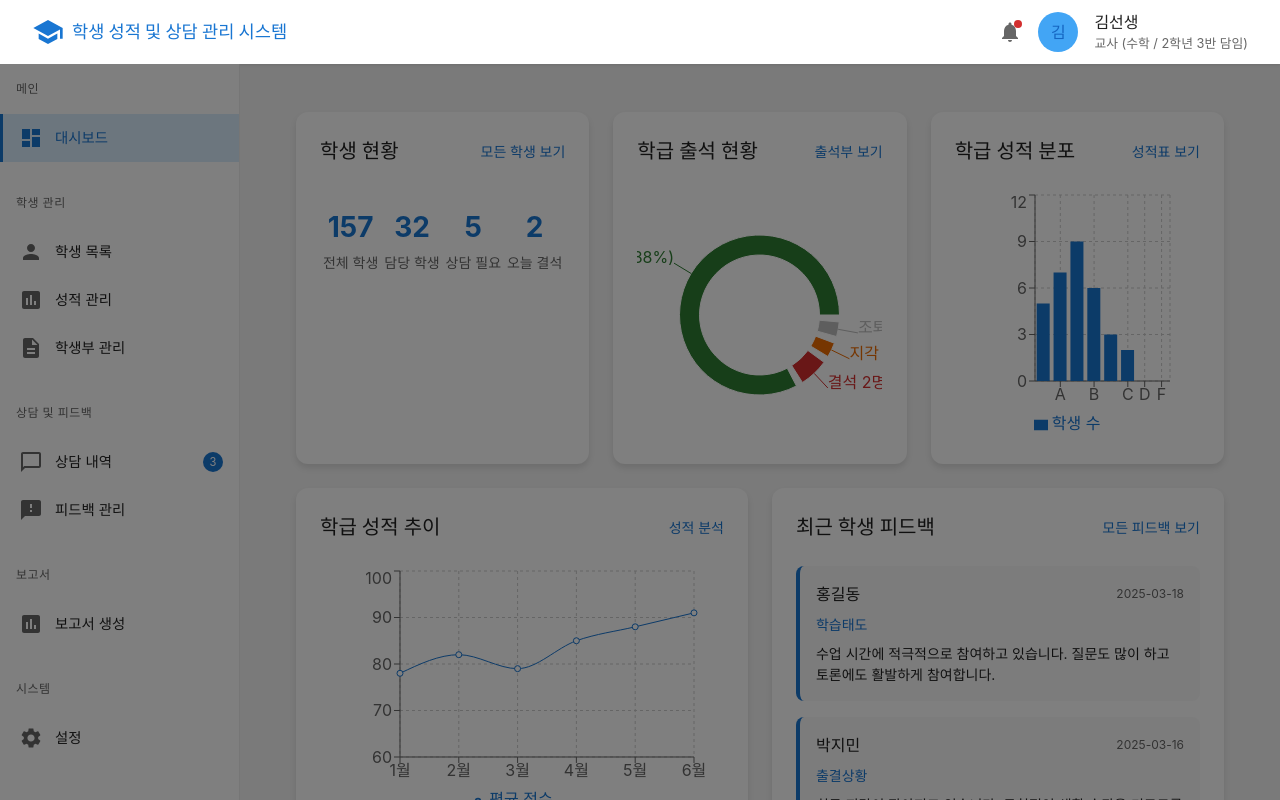
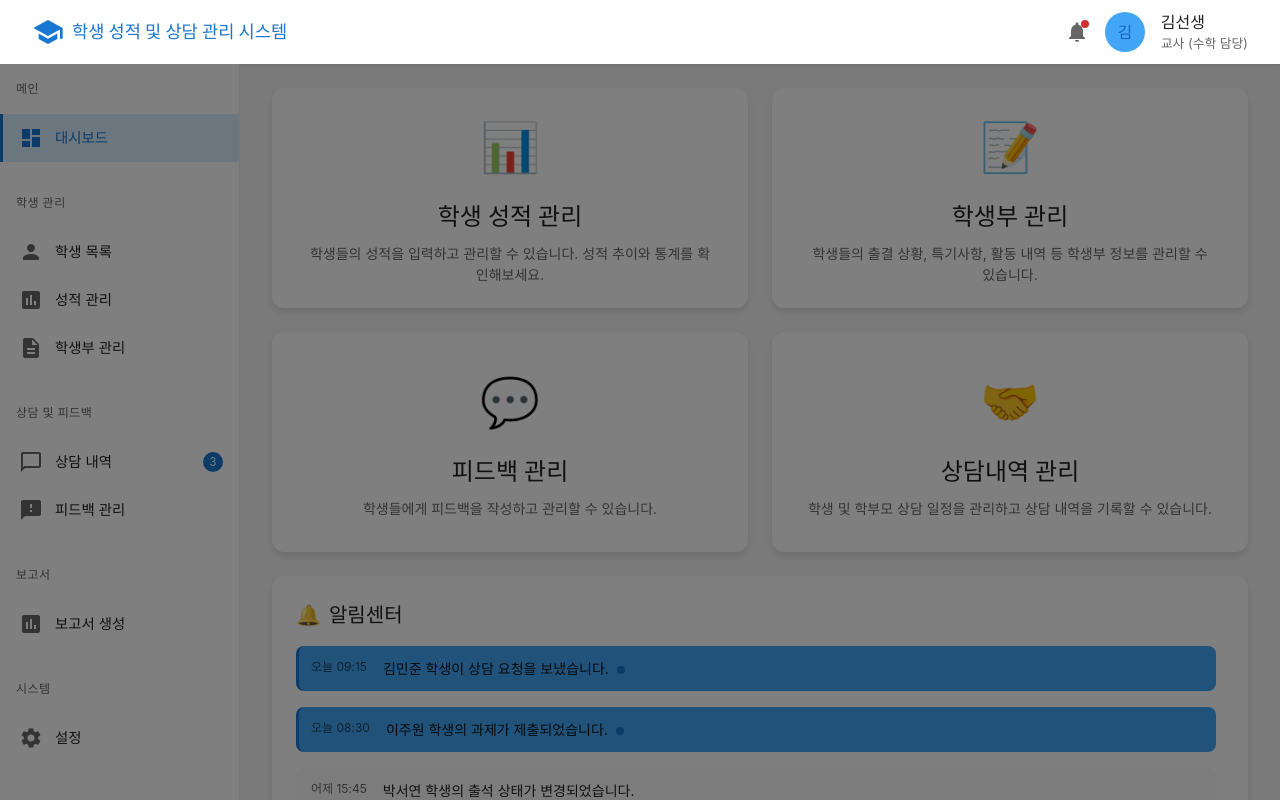
Before and after one commit to Software-Design-King/WEB, a React (Vite) app: page /teacher/dashboard in a window 1280 px wide. Shown: the top 800 px of the page. Built offline with nearby package versions, Linux system fonts and the light colour scheme; a web font is replaced by a local one.

Commit message:
feat: Update teacher dashboard with navigation cards for student grades and records management

```diff
--- a/src/pages/teacher/dashboard/index.tsx
+++ b/src/pages/teacher/dashboard/index.tsx
@@ -1,238 +1,239 @@
-import styled from "@emotion/styled";
 import DashboardLayout from "../../../components/layout/DashboardLayout";
 import TeacherSidebar from "../../../components/layout/TeacherSidebar";
+import {
+  DashboardGrid,
+  DashboardCard,
+  CardTitle,
+  ContentContainer,
+} from "../../../components/dashboard/DashboardComponents.styles";
+import {
+  FeedbackContainer,
+  CounselingContainer,
+  NotificationContainer,
+  NotificationItem,
+  NotificationTime,
+  NotificationContent,
+  NotificationBadge,
+} from "./styles/TeacherDashboard.styles";
+import styled from "@emotion/styled";
 import { colors } from "../../../components/common/Common.styles";
 
 // 컴포넌트 임포트
-import StudentStatsCard from "../../../components/dashboard/StudentStatsCard";
-import TeacherFeedbackItem from "../../../components/dashboard/TeacherFeedbackItem";
-import TeacherCounselingItem from "../../../components/dashboard/TeacherCounselingItem";
-import TaskItem from "../../../components/dashboard/TaskItem";
-import GradeDistributionChart from "../../../components/dashboard/GradeDistributionChart";
-import ClassPerformanceChart from "../../../components/dashboard/ClassPerformanceChart";
-import TeacherAttendanceChart from "../../../components/dashboard/TeacherAttendanceChart";
-import StudentTable from "../../../components/dashboard/StudentTable";
+import FeedbackItem from "../../../components/dashboard/FeedbackItem";
+import CounselingItem from "../../../components/dashboard/CounselingItem";
 
 // 데이터 임포트
 import {
   userData,
-  studentStats,
-  recentCounseling,
-  recentFeedback,
-  upcomingTasks,
-  classPerformanceData,
-  attendanceData,
-  CHART_COLORS,
-  gradeDistributionData,
-  homeroomStudents,
+  feedbackData,
+  counselingData,
+  FeedbackData,
+  CounselingData,
 } from "../../../constants/dashboard/teacherDashboardData";
 
-// 스타일 임포트
-import {
-  FeedbackContainer,
-  CounselingContainer,
-} from "./styles/TeacherDashboard.styles";
+// 알림 데이터 타입 정의
+interface NotificationData {
+  id: number;
+  time: string;
+  content: string;
+  isNew: boolean;
+}
 
-// 대시보드 그리드
-const DashboardGrid = styled.div`
+// 임시 알림 데이터
+const notificationData: NotificationData[] = [
+  {
+    id: 1,
+    time: "오늘 09:15",
+    content: "김민준 학생이 상담 요청을 보냈습니다.",
+    isNew: true,
+  },
+  {
+    id: 2,
+    time: "오늘 08:30",
+    content: "이주원 학생의 과제가 제출되었습니다.",
+    isNew: true,
+  },
+  {
+    id: 3,
+    time: "어제 15:45",
+    content: "박서연 학생의 출석 상태가 변경되었습니다.",
+    isNew: false,
+  },
+  {
+    id: 4,
+    time: "어제 13:20",
+    content: "다음 주 학부모 상담 일정이 확정되었습니다.",
+    isNew: false,
+  },
+];
+
+// 대시보드 그리드 컨테이너 - 2x2 그리드 레이아웃을 위한 컴포넌트
+const DashboardGridContainer = styled.div`
   display: grid;
-  grid-template-columns: repeat(12, 1fr);
+  grid-template-columns: repeat(2, 1fr);
   gap: 1.5rem;
-  padding: 1.5rem;
+  margin-bottom: 1.5rem;
+
+  @media (max-width: 768px) {
+    grid-template-columns: 1fr;
+    gap: 1rem;
+    margin-bottom: 1rem;
+  }
 `;
 
-// 대시보드 카드
-const DashboardCard = styled.div<{ gridColumn?: string }>`
+// 네비게이션 카드
+const NavigationCard = styled.div`
+  background-color: white;
+  border-radius: 12px;
+  box-shadow: 0 4px 6px rgba(0, 0, 0, 0.1);
+  padding: 2rem;
+  display: flex;
+  flex-direction: column;
+  align-items: center;
+  justify-content: center;
+  text-align: center;
+  cursor: pointer;
+  transition: transform 0.2s, box-shadow 0.2s;
+  height: 220px;
+
+  &:hover {
+    transform: translateY(-5px);
+    box-shadow: 0 8px 15px rgba(0, 0, 0, 0.1);
+  }
+
+  @media (max-width: 768px) {
+    height: 180px;
+  }
+`;
+
+// 알림 센터 컨테이너
+const AlertCenterContainer = styled.div`
   background-color: white;
   border-radius: 12px;
   box-shadow: 0 4px 6px rgba(0, 0, 0, 0.1);
   padding: 1.5rem;
-  grid-column: ${({ gridColumn }) => gridColumn || "span 6"};
+  margin-bottom: 1.5rem;
+
+  @media (max-width: 768px) {
+    padding: 1rem;
+    margin-bottom: 1rem;
+  }
 `;
 
-// 카드 제목
-const CardTitle = styled.h2`
+// 알림 센터 제목
+const AlertCenterTitle = styled.h2`
   font-size: 1.25rem;
   font-weight: 600;
   color: ${colors.text.primary};
-  margin: 0 0 1.5rem 0;
+  margin: 0 0 1rem 0;
   display: flex;
-  justify-content: space-between;
   align-items: center;
 `;
 
-// 카드 액션
-const CardAction = styled.a`
-  font-size: 0.875rem;
+// 네비게이션 아이콘
+const NavIcon = styled.div`
+  font-size: 3rem;
   color: ${colors.primary.main};
-  text-decoration: none;
-  cursor: pointer;
-
-  &:hover {
-    text-decoration: underline;
-  }
+  margin-bottom: 1rem;
 `;
 
-// 콘텐츠 컨테이너
-const ContentContainer = styled.div`
-  flex: 1;
-  overflow-y: auto;
+// 네비게이션 제목
+const NavTitle = styled.h3`
+  font-size: 1.5rem;
+  font-weight: 600;
+  color: ${colors.text.primary};
+  margin: 0 0 0.5rem 0;
 `;
 
+// 네비게이션 설명
+const NavDescription = styled.p`
+  font-size: 0.875rem;
+  color: ${colors.text.secondary};
+  margin: 0;
+`;
+
+// 교사 대시보드 컴포넌트
 const TeacherDashboard = () => {
   return (
     <DashboardLayout
       userName={userData.name}
       userRole={userData.role}
-      userInfo={`${userData.subject} ${
-        userData.isHomeroom
-          ? `/ ${userData.homeroomGrade}학년 ${userData.homeroomClass}반 담임`
-          : ""
-      }`}
-      notificationCount={3}
+      userInfo={`${userData.subject} 담당`}
+      notificationCount={2}
     >
       <TeacherSidebar isCollapsed={false} />
 
       <ContentContainer>
-        <DashboardGrid>
-          {/* 학생 통계 카드 */}
-          <DashboardCard gridColumn="span 4">
-            <CardTitle>
-              학생 현황
-              <CardAction
-                onClick={() => (window.location.href = "/teacher/students")}
-              >
-                모든 학생 보기
-              </CardAction>
-            </CardTitle>
-            <StudentStatsCard
-              total={studentStats.total}
-              homeroom={studentStats.homeroom}
-              counselingNeeded={studentStats.counselingNeeded}
-              absentToday={studentStats.absentToday}
-            />
-          </DashboardCard>
-
-          {/* 학급 출석 현황 카드 */}
-          <DashboardCard gridColumn="span 4">
-            <CardTitle>
-              학급 출석 현황
-              <CardAction
-                onClick={() => (window.location.href = "/teacher/attendance")}
-              >
-                출석부 보기
-              </CardAction>
-            </CardTitle>
-            <TeacherAttendanceChart
-              data={attendanceData}
-              colors={CHART_COLORS}
-            />
-          </DashboardCard>
-
-          {/* 학급 성적 분포 카드 */}
-          <DashboardCard gridColumn="span 4">
-            <CardTitle>
-              학급 성적 분포
-              <CardAction
+        {/* 2x2 그리드 레이아웃의 네비게이션 카드 */}
+        <DashboardGridContainer>
+          {/* 학생 성적 관리 */}
+          <NavigationCard
             onClick={() => (window.location.href = "/teacher/grades")}
           >
-                성적표 보기
-              </CardAction>
-            </CardTitle>
-            <GradeDistributionChart data={gradeDistributionData} />
-          </DashboardCard>
+            <NavIcon>📊</NavIcon>
+            <NavTitle>학생 성적 관리</NavTitle>
+            <NavDescription>
+              학생들의 성적을 입력하고 관리할 수 있습니다. 성적 추이와 통계를
+              확인해보세요.
+            </NavDescription>
+          </NavigationCard>
 
-          {/* 학급 성적 추이 카드 */}
-          <DashboardCard gridColumn="span 6">
-            <CardTitle>
-              학급 성적 추이
-              <CardAction
-                onClick={() => (window.location.href = "/teacher/performance")}
+          {/* 학생부 관리 */}
+          <NavigationCard
+            onClick={() => (window.location.href = "/teacher/records")}
           >
-                성적 분석
-              </CardAction>
-            </CardTitle>
-            <ClassPerformanceChart data={classPerformanceData} />
-          </DashboardCard>
+            <NavIcon>📝</NavIcon>
+            <NavTitle>학생부 관리</NavTitle>
+            <NavDescription>
+              학생들의 출결 상황, 특기사항, 활동 내역 등 학생부 정보를 관리할 수
+              있습니다.
+            </NavDescription>
+          </NavigationCard>
 
-          {/* 최근 피드백 카드 */}
-          <DashboardCard gridColumn="span 6">
-            <CardTitle>
-              최근 학생 피드백
-              <CardAction
+          {/* 피드백 관리 */}
+          <NavigationCard
             onClick={() => (window.location.href = "/teacher/feedback")}
           >
-                모든 피드백 보기
-              </CardAction>
-            </CardTitle>
-            <FeedbackContainer>
-              {recentFeedback.map((feedback) => (
-                <TeacherFeedbackItem
-                  key={feedback.id}
-                  studentName={feedback.studentName}
-                  date={feedback.date}
-                  category={feedback.category}
-                  content={feedback.content}
-                />
-              ))}
-            </FeedbackContainer>
-          </DashboardCard>
+            <NavIcon>💬</NavIcon>
+            <NavTitle>피드백 관리</NavTitle>
+            <NavDescription>
+              학생들에게 피드백을 작성하고 관리할 수 있습니다.
+            </NavDescription>
+          </NavigationCard>
 
-          {/* 최근 상담 내역 카드 */}
-          <DashboardCard gridColumn="span 6">
-            <CardTitle>
-              최근 상담 내역
-              <CardAction
+          {/* 상담내역 관리 */}
+          <NavigationCard
             onClick={() => (window.location.href = "/teacher/counseling")}
           >
-                모든 상담 보기
-              </CardAction>
-            </CardTitle>
-            <CounselingContainer>
-              {recentCounseling.map((counseling) => (
-                <TeacherCounselingItem
-                  key={counseling.id}
-                  studentName={counseling.studentName}
-                  date={counseling.date}
-                  title={counseling.title}
-                  content={counseling.content}
-                />
+            <NavIcon>🤝</NavIcon>
+            <NavTitle>상담내역 관리</NavTitle>
+            <NavDescription>
+              학생 및 학부모 상담 일정을 관리하고 상담 내역을 기록할 수
+              있습니다.
+            </NavDescription>
+          </NavigationCard>
+        </DashboardGridContainer>
+
+        {/* 알림 센터 */}
+        <AlertCenterContainer>
+          <AlertCenterTitle>
+            <span style={{ marginRight: "0.5rem" }}>🔔</span> 알림센터
+          </AlertCenterTitle>
+          <NotificationContainer>
+            {notificationData.map((notification) => (
+              <NotificationItem
+                key={notification.id}
+                isNew={notification.isNew}
+              >
+                <NotificationTime>{notification.time}</NotificationTime>
+                <NotificationContent>
+                  {notification.content}
+                  {notification.isNew && <NotificationBadge />}
+                </NotificationContent>
+              </NotificationItem>
             ))}
-            </CounselingContainer>
-          </DashboardCard>
-
-          {/* 예정된 업무 카드 */}
-          <DashboardCard gridColumn="span 6">
-            <CardTitle>
-              예정된 업무
-              <CardAction
-                onClick={() => (window.location.href = "/teacher/tasks")}
-              >
-                모든 업무 보기
-              </CardAction>
-            </CardTitle>
-            {upcomingTasks.map((task) => (
-              <TaskItem
-                key={task.id}
-                title={task.title}
-                deadline={task.deadline}
-              />
-            ))}
-          </DashboardCard>
-
-          {/* 담임 학급 학생 목록 카드 */}
-          {userData.isHomeroom && (
-            <DashboardCard gridColumn="span 12" style={{ marginTop: "1.5rem" }}>
-              <CardTitle>
-                담임 학급 학생 목록
-                <CardAction href="/teacher/students" target="_blank">
-                  모든 학생 보기
-                </CardAction>
-              </CardTitle>
-              <StudentTable students={homeroomStudents} />
-            </DashboardCard>
-          )}
-        </DashboardGrid>
+          </NotificationContainer>
+        </AlertCenterContainer>
       </ContentContainer>
     </DashboardLayout>
   );
--- a/src/pages/teacher/dashboard/styles/TeacherDashboard.styles.tsx
+++ b/src/pages/teacher/dashboard/styles/TeacherDashboard.styles.tsx
@@ -6,6 +6,17 @@ export const FeedbackContainer = styled.div`
   display: flex;
   flex-direction: column;
   gap: 1rem;
+  max-height: 400px;
+  overflow-y: auto;
+  padding-right: 0.5rem;
+  width: 100%;
+
+  @media (max-width: 768px) {
+    max-height: 300px;
+    padding-right: 0;
+    gap: 0.75rem;
+    width: 100%;
+  }
 `;
 
 // 피드백 아이템
@@ -14,6 +25,12 @@ export const FeedbackItem = styled.div`
   border-radius: 8px;
   background-color: ${colors.grey[50]};
   border-left: 4px solid ${colors.primary.main};
+
+  @media (max-width: 768px) {
+    padding: 0.75rem;
+    font-size: 0.9rem;
+    border-left: 3px solid ${colors.primary.main};
+  }
 `;
 
 // 피드백 헤더
@@ -22,18 +39,31 @@ export const FeedbackHeader = styled.div`
   justify-content: space-between;
   align-items: center;
   margin-bottom: 0.5rem;
+
+  @media (max-width: 768px) {
+    margin-bottom: 0.3rem;
+    flex-wrap: wrap;
+  }
 `;
 
 // 피드백 학생
 export const FeedbackStudent = styled.div`
   font-weight: 600;
   color: ${colors.text.primary};
+
+  @media (max-width: 768px) {
+    font-size: 0.9rem;
+  }
 `;
 
 // 피드백 날짜
 export const FeedbackDate = styled.div`
   font-size: 0.75rem;
   color: ${colors.text.secondary};
+
+  @media (max-width: 768px) {
+    font-size: 0.7rem;
+  }
 `;
 
 // 피드백 카테고리
@@ -42,6 +72,11 @@ export const FeedbackCategory = styled.div`
   font-weight: 600;
   color: ${colors.primary.main};
   margin-bottom: 0.5rem;
+
+  @media (max-width: 768px) {
+    font-size: 0.8rem;
+    margin-bottom: 0.3rem;
+  }
 `;
 
 // 피드백 내용
@@ -49,6 +84,12 @@ export const FeedbackContent = styled.div`
   font-size: 0.875rem;
   color: ${colors.text.primary};
   line-height: 1.5;
+
+  @media (max-width: 768px) {
+    font-size: 0.85rem;
+    line-height: 1.4;
+    word-break: break-word;
+  }
 `;
 
 // 상담 컨테이너
@@ -56,6 +97,17 @@ export const CounselingContainer = styled.div`
   display: flex;
   flex-direction: column;
   gap: 1rem;
+  max-height: 400px;
+  overflow-y: auto;
+  padding-right: 0.5rem;
+  width: 100%;
+
+  @media (max-width: 768px) {
+    max-height: 300px;
+    padding-right: 0;
+    gap: 0.75rem;
+    width: 100%;
+  }
 `;
 
 // 상담 아이템
@@ -64,6 +116,12 @@ export const CounselingItem = styled.div`
   border-radius: 8px;
   background-color: ${colors.grey[50]};
   border-left: 4px solid ${colors.secondary.main};
+
+  @media (max-width: 768px) {
+    padding: 0.75rem;
+    font-size: 0.9rem;
+    border-left: 3px solid ${colors.secondary.main};
+  }
 `;
 
 // 상담 헤더
@@ -72,18 +130,31 @@ export const CounselingHeader = styled.div`
   justify-content: space-between;
   align-items: center;
   margin-bottom: 0.5rem;
+
+  @media (max-width: 768px) {
+    margin-bottom: 0.3rem;
+    flex-wrap: wrap;
+  }
 `;
 
 // 상담 학생
 export const CounselingStudent = styled.div`
   font-weight: 600;
   color: ${colors.text.primary};
+
+  @media (max-width: 768px) {
+    font-size: 0.9rem;
+  }
 `;
 
 // 상담 날짜
 export const CounselingDate = styled.div`
   font-size: 0.75rem;
   color: ${colors.text.secondary};
+
+  @media (max-width: 768px) {
+    font-size: 0.7rem;
+  }
 `;
 
 // 상담 내용
@@ -91,6 +162,12 @@ export const CounselingContent = styled.div`
   font-size: 0.875rem;
   color: ${colors.text.primary};
   line-height: 1.5;
+
+  @media (max-width: 768px) {
+    font-size: 0.85rem;
+    line-height: 1.4;
+    word-break: break-word;
+  }
 `;
 
 // 상담 제목
@@ -98,6 +175,11 @@ export const CounselingTitle = styled.div`
   font-weight: 600;
   margin-bottom: 0.5rem;
   color: ${colors.text.primary};
+
+  @media (max-width: 768px) {
+    font-size: 0.9rem;
+    margin-bottom: 0.3rem;
+  }
 `;
 
 // 과제 상태 컨테이너
@@ -158,32 +240,110 @@ export const TableContainer = styled.div`
 `;
 
 // 상태 뱃지
-export const StatusBadge = styled.span<{ status: "good" | "warning" | "alert" }>`
+export const StatusBadge = styled.span<{
+  status: "good" | "warning" | "alert";
+}>`
   display: inline-block;
   padding: 0.25rem 0.75rem;
   border-radius: 1rem;
   font-size: 0.75rem;
   font-weight: 600;
 
-  ${({ status }) => {
-    switch (status) {
+  background-color: ${(props) => {
+    switch (props.status) {
       case "good":
-        return `
-          background-color: ${colors.success.light};
-          color: ${colors.success.dark};
-        `;
+        return colors.success.light;
       case "warning":
-        return `
-          background-color: ${colors.warning.light};
-          color: ${colors.warning.dark};
-        `;
+        return colors.warning.light;
       case "alert":
-        return `
-          background-color: ${colors.error.light};
-          color: ${colors.error.dark};
-        `;
+        return colors.error.light;
       default:
-        return "";
+        return colors.grey[100];
     }
-  }}
+  }};
+
+  color: ${(props) => {
+    switch (props.status) {
+      case "good":
+        return colors.success.dark;
+      case "warning":
+        return colors.warning.dark;
+      case "alert":
+        return colors.error.dark;
+      default:
+        return colors.text.primary;
+    }
+  }};
 `;
+
+// 알림 컨테이너
+export const NotificationContainer = styled.div`
+  display: flex;
+  flex-direction: column;
+  gap: 1rem;
+  max-height: 300px;
+  overflow-y: auto;
+  padding-right: 0.5rem;
+
+  @media (max-width: 768px) {
+    gap: 0.75rem;
+    max-height: 250px;
+    padding-right: 0;
+  }
+`;
+
+// 알림 아이템
+export const NotificationItem = styled.div<{ isNew?: boolean }>`
+  display: flex;
+  align-items: flex-start;
+  gap: 1rem;
+  padding: 0.75rem;
+  border-radius: 8px;
+  background-color: ${(props) =>
+    props.isNew ? colors.primary.light : colors.grey[50]};
+  border-left: 3px solid
+    ${(props) => (props.isNew ? colors.primary.main : "transparent")};
+  transition: background-color 0.2s;
+
+  &:hover {
+    background-color: ${(props) =>
+      props.isNew ? colors.primary.light : colors.grey[100]};
+  }
+
+  @media (max-width: 768px) {
+    padding: 0.5rem;
+    gap: 0.75rem;
+  }
+`;
+
+// 알림 시간
+export const NotificationTime = styled.div`
+  font-size: 0.75rem;
+  color: ${colors.text.secondary};
+  white-space: nowrap;
+
+  @media (max-width: 768px) {
+    font-size: 0.7rem;
+  }
+`;
+
+// 알림 내용
+export const NotificationContent = styled.div`
+  font-size: 0.875rem;
+  color: ${colors.text.primary};
+  flex: 1;
+
+  @media (max-width: 768px) {
+    font-size: 0.8rem;
+  }
+`;
+
+// 알림 뱃지
+export const NotificationBadge = styled.span`
+  display: inline-block;
+  width: 8px;
+  height: 8px;
+  border-radius: 50%;
+  background-color: ${colors.primary.main};
+  margin-left: 0.5rem;
+`;
```
Lines whose indentation alone changed are shown as unchanged.
